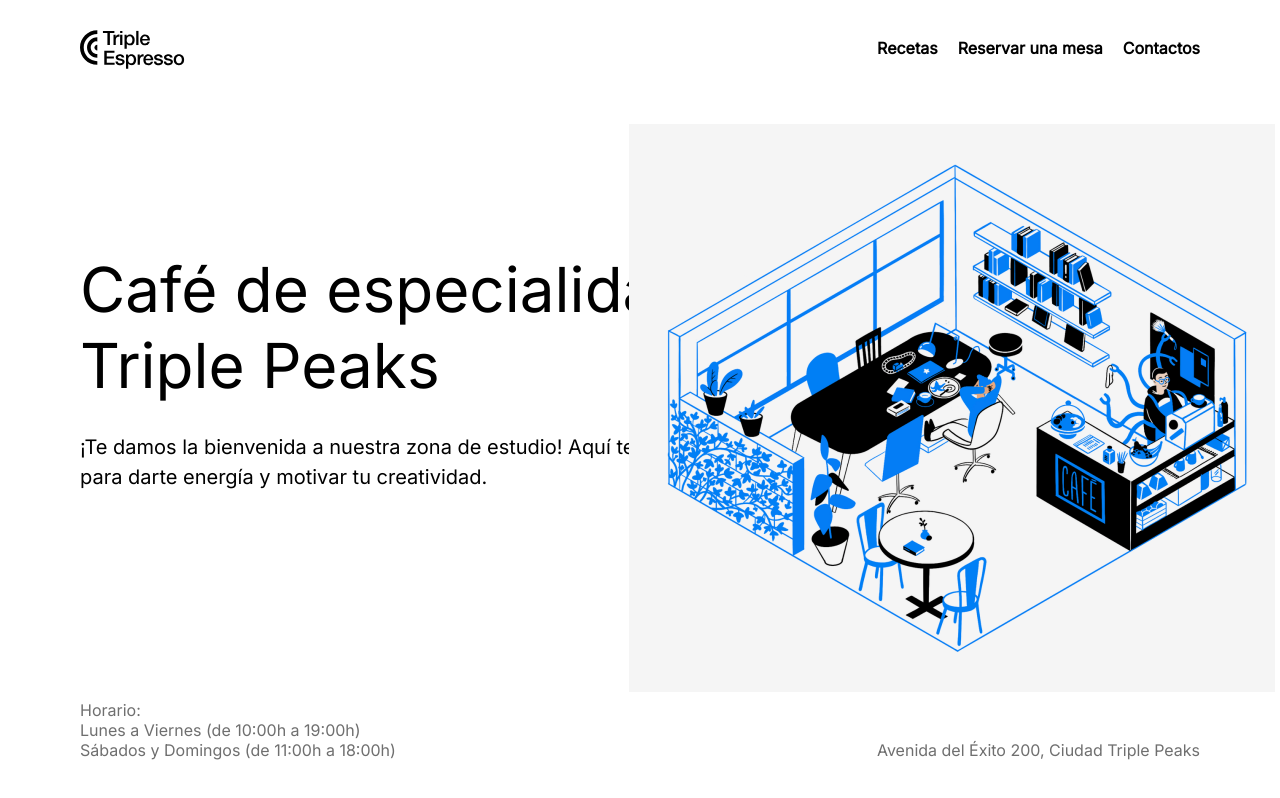
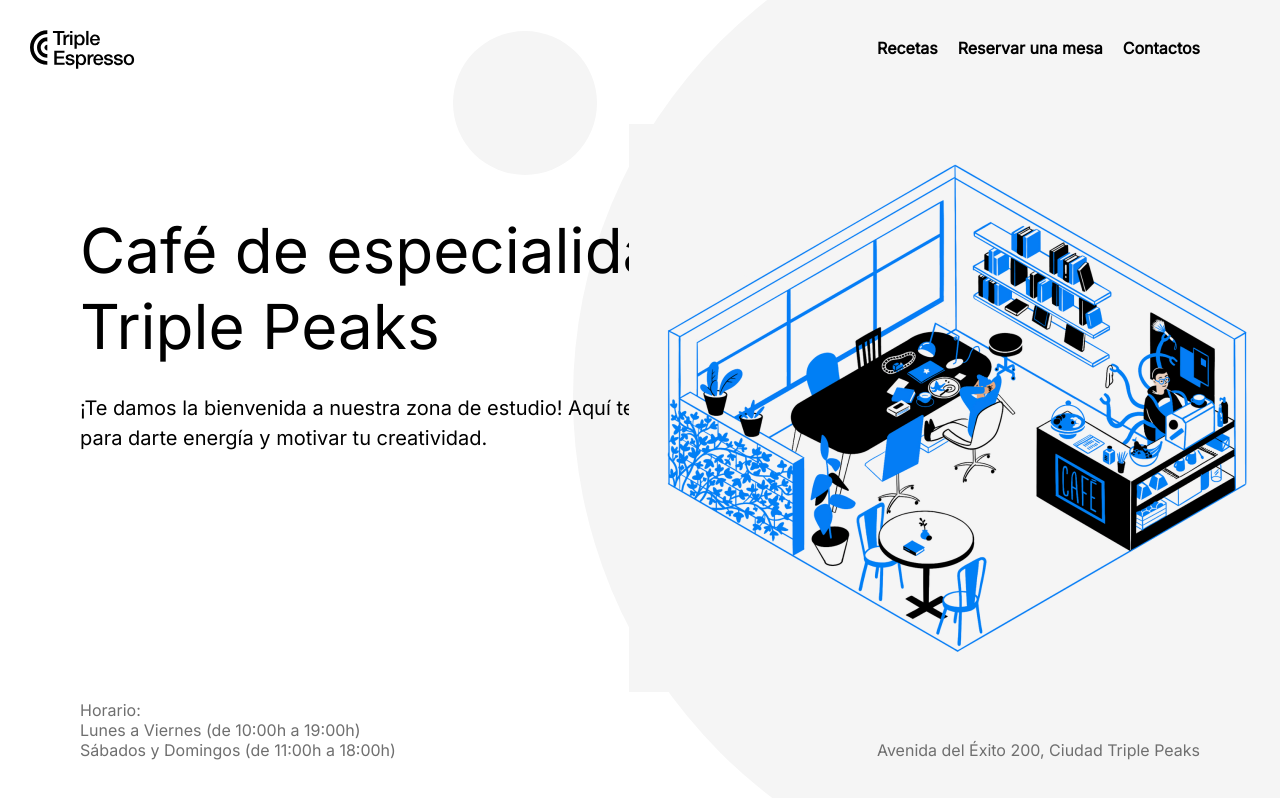
Before and after one commit to cazador0587/web_project_coffeeshop, a plain HTML site: page index.html in a window 1280 px wide. Drawn offline with Linux system fonts and the light colour scheme.

Commit message:
Proyecto4_Etapa2_ImagenFondo_Header

```diff
--- a/index.html
+++ b/index.html
@@ -35,14 +35,14 @@
         <div class="header__content">
           <div>
             <h1 class="header__title">
-              Café de especialidad en Triple Peaks
+              <span>Café de especialidad</span> en Triple Peaks
             </h1>
             <p class="header__description">
               ¡Te damos la bienvenida a nuestra zona de estudio!
               Aquí tenemos café para darte energía y motivar tu creatividad.
             </p>
           </div>
-          <img class="header__image" src="./images/inside_coffee_shop.png" alt="Ilustración 'Dentro de la biblioteca'"/>
+          <img class="header__image" src="./images/inside_coffee_shop.png" alt="Ilustración 'de la Coffe'"/>
         </div>
         <div class="header__footer">
           <p class="header__horario">
@@ -54,7 +54,7 @@
         </div>
     </header>
 
-    <main class="content">
+    <!--<main class="content">
       <section class="recipes">
         <iframe data-testid="embed-iframe"
                 style="border-radius:12px"
@@ -70,6 +70,6 @@
       <section class="reservation"></section>
     </main>
     <footer class="footer"></footer>
-  </div>
+  </div>-->
 </body>
 </html>
--- a/pages/index.css
+++ b/pages/index.css
@@ -1,12 +1,18 @@
 .page{
+  font-family: 'Inter', Arial, sans-serif;
+  font-size: 16px;
+  line-height: 20px;
   min-width: 1100px;
   max-width: 1600px;
   margin: 0 auto;
-  font-family: 'Inter', Arial, sans-serif;
-  font-size: 16px;
-  line-height: 20px;
 }
 .header {
+  background-color: #ffffff;
+  background-image: url("../images/background_header.svg");
+  background-repeat: no-repeat;
+  background-size: cover;
+  background-position: center;
+  box-sizing: border-box;
   display: flex;
   flex-direction: column;
   height: 100vh;
@@ -14,10 +20,6 @@
   max-height: 800px;
   padding: 30px 80px 40px;
   position: relative;
-  box-sizing: border-box;
-  /*background-color: #838383;
-  background-image: url("images/bacground_header.svg");
-  background-size: cover;*/
 }
 
 .nav {
@@ -26,6 +28,10 @@
 }
 
 .nav__logo {
+  display: flex;
+  position: absolute;
+  top: 30px;
+  left: 30px;
   width: 105px;
   height: 39px;
 }
@@ -33,6 +39,9 @@
 .nav__links {
   column-gap: 20px;
   display: flex;
+  position: absolute;
+  top: 30px;
+  right: 80px;
   margin: 8px 0 0;
   list-style-type: none;
   padding: 0;
@@ -64,6 +73,12 @@
   max-width: 683px;
   margin: 28px 0 0;
 }
+/*.header__fondo{
+  display: flex;
+  position: absolute;
+  right: 116px;
+  top: 0px;
+}*/
 
 .header__image {
   display: flex;
@@ -71,7 +86,6 @@
   top: 124px;
   right: 5px;
   max-width: 646px;
-  min-width: 568px;
 }
 
 .header__footer {
```
